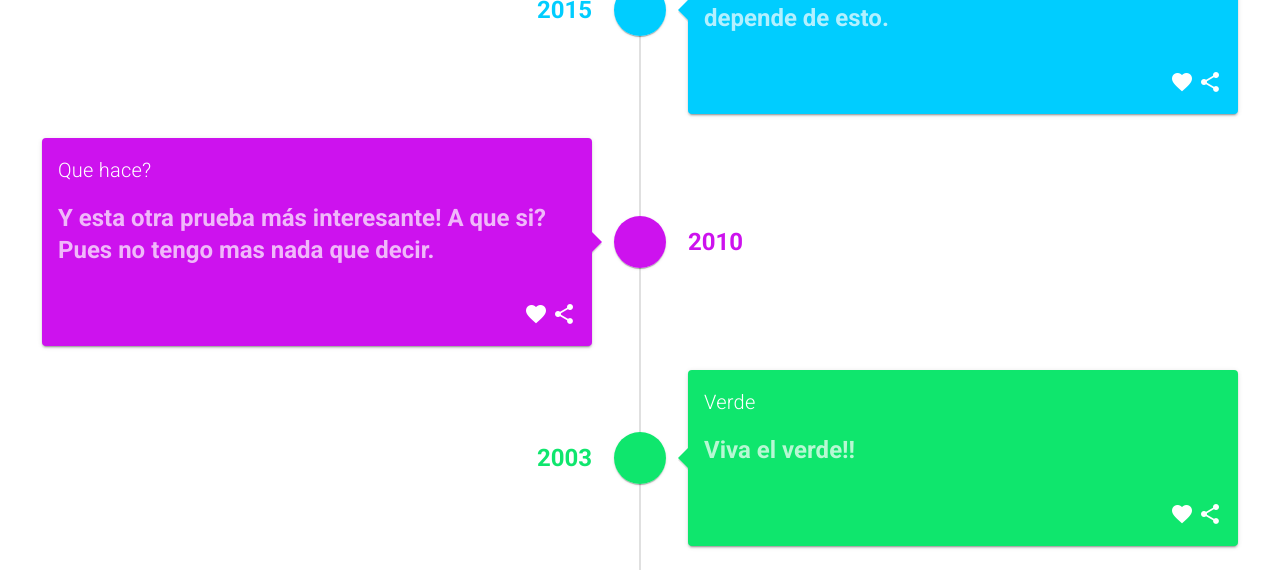
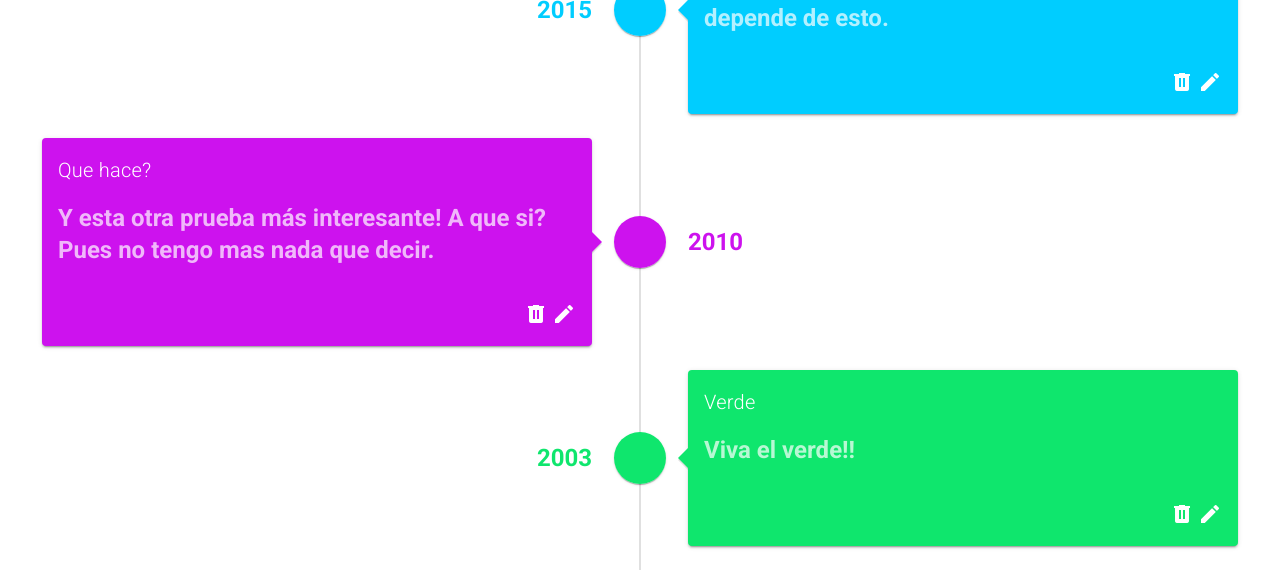
Before and after one commit to gaboarp2020/timeline-app, a Vue app: page / in a window 1280 px wide. Shown: the part 182-758 px from the top of the page. Built offline with nearby package versions, Linux system fonts and the light colour scheme.

Commit message:
Add update element logic in TimelineElementsList component

```diff
--- a/src/components/TimelineElementsList.vue
+++ b/src/components/TimelineElementsList.vue
@@ -1,4 +1,5 @@
 <template>
+  <div>
     <v-timeline :dense="$vuetify.breakpoint.smAndDown">
       <v-timeline-item
         v-for="(element, index) in orderedElementsByYear"
@@ -19,7 +20,11 @@
             :color="element.color"
             dark
             max-width="550"
-          :class="isOddNumber(index) ? '' : 'timeline__item--left'"
+            :class="[
+              $vuetify.breakpoint.mdAndUp && isEvenNumber(index)
+                ? 'timeline__item--right'
+                : '',
+            ]"
           >
             <v-card-title>
               <span class="text-h6 font-weight-light">{{ element.title }}</span>
@@ -37,8 +42,10 @@
                   >{{ element.year }}
                 </span>
                 <v-row align="center" justify="end">
-                <v-icon class="mr-1"> mdi-heart </v-icon>
-                <v-icon class="mr-1"> mdi-share-variant </v-icon>
+                  <v-icon class="mr-1"> mdi-trash-can </v-icon>
+                  <v-icon class="mr-1" @click="updateElement(element)">
+                    mdi-pencil
+                  </v-icon>
                 </v-row>
               </v-list-item>
             </v-card-actions>
@@ -46,18 +53,36 @@
         </template>
       </v-timeline-item>
     </v-timeline>
+    <timeline-element-update-dialog
+      v-if="openDialog"
+      :element="elementToUpdate"
+      :openDialog="openDialog"
+    />
+  </div>
 </template>
 
 <script>
+import TimelineElementUpdateDialog from "./TimelineElementUpdateDialog.vue";
+
 import { mapGetters } from "vuex";
 
 export default {
-  components: {},
+  components: { TimelineElementUpdateDialog },
   name: "TimelineElementsList",
-  data: () => ({}),
+  data: () => ({
+    elementToUpdate: null,
+    openDialog: false,
+  }),
   methods: {
-    isOddNumber(numer) {
-      return numer % 2 === 0;
+    isEvenNumber(num) {
+      return num % 2 !== 0;
+    },
+    updateElement(element) {
+      this.elementToUpdate = { ...element };
+      this.openDialog = true;
+    },
+    closeDialog() {
+      this.openDialog = false;
     },
   },
   computed: {
@@ -70,6 +95,9 @@ export default {
 
 <style scoped>
 .timeline__item--left {
+  margin-right: auto;
+}
+.timeline__item--right {
   margin-left: auto;
 }
 </style>
```
Lines whose indentation alone changed are shown as unchanged.
